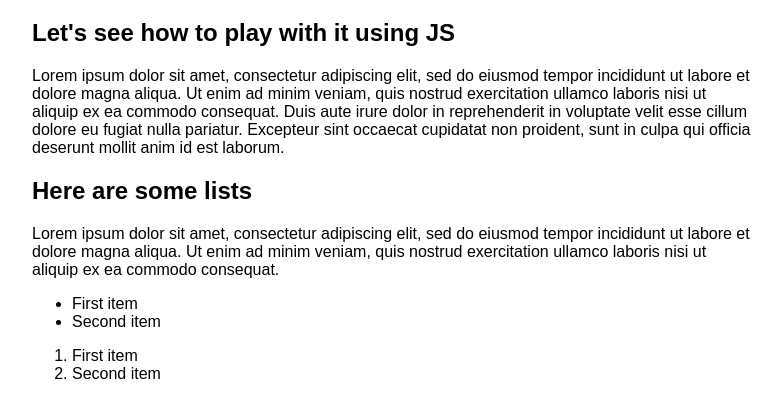
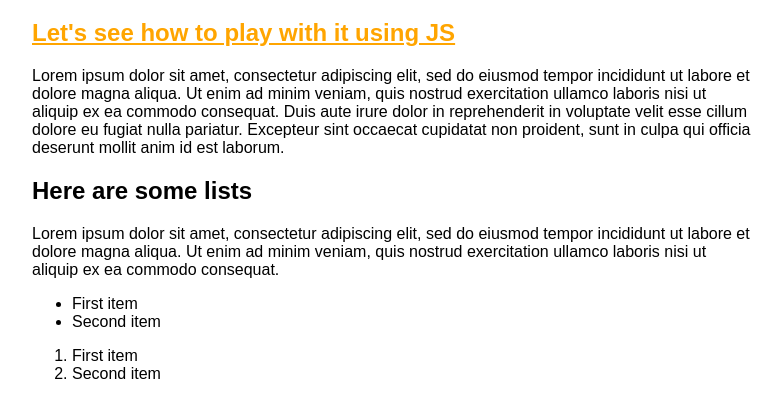
Before and after one commit to ecamellini/WD0122-M1-D11, a plain HTML site: page index.html in a window 1280 px wide. Shown: the part 61-478 px from the top of the page, without its empty margins (248-1030 px from the left). Drawn offline with Linux system fonts and the light colour scheme.

Commit message:
Making some JS happen on page load

```diff
--- a/index.html
+++ b/index.html
@@ -14,6 +14,11 @@
     #container {
       max-width: 720px;
       margin: 0 auto;
+    }
+
+    .selected {
+      color: orange;
+      text-decoration: underline;
     }
   </style>
 </head>
@@ -35,10 +40,12 @@
 
     <div id="second-section">
       <h2 id="second-section-title">Here are some lists</h2>
-      <p id="second-section-content" class="section-text">
+      <div id="second-section-content" class="section-text">
+        <p>
           Lorem ipsum dolor sit amet, consectetur adipiscing elit, sed do eiusmod tempor incididunt ut labore et dolore
           magna aliqua. Ut enim ad minim veniam, quis nostrud exercitation ullamco laboris nisi ut aliquip ex ea commodo
           consequat.
+        </p>
         <ul>
           <li>First item</li>
           <li>Second item</li>
@@ -47,10 +54,33 @@
           <li>First item</li>
           <li>Second item</li>
         </ol>
-      </p>
       </div>
     </div>
   </div>
+  </div>
+
+  <script>
+    // Prints something to the browser JS console, NOT the UI.
+    console.log("Hello world!")
+
+    // This tells the browser to show a prompt with the message.
+    // It BLOCK the rendering, until the user presses OK.
+    alert("Welcome!")
+
+    // We want to add the .selected class (already defined in our CSS)
+    // to the h2 tag in the first section.
+    // We want to do it using JS.
+
+    // 1) Selecting a node from the DOM.
+    // CONVENTION: when you store a reference to a DOM node in a variable
+    // you want to add the suffix Node to the variable name.
+    let firstSectionTitleNode = document.getElementById("first-section-title")
+
+    // 2) Manipulating the node.
+    // i.e., just modifying its properties. It's a DOM node, an OBJECT.
+    // A special object, but still an object.
+    firstSectionTitleNode.classList.add("selected")
+  </script>
 </body>
 
 </html>
```
Lines whose indentation alone changed are shown as unchanged.
